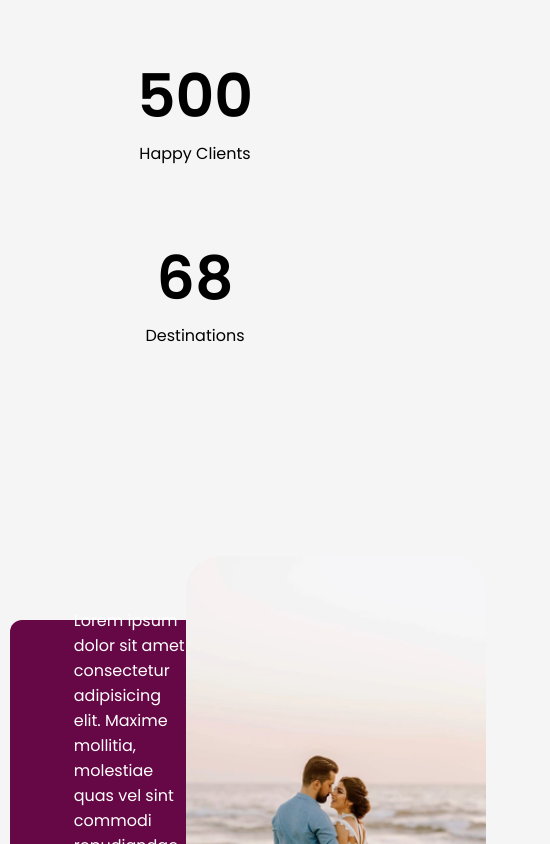
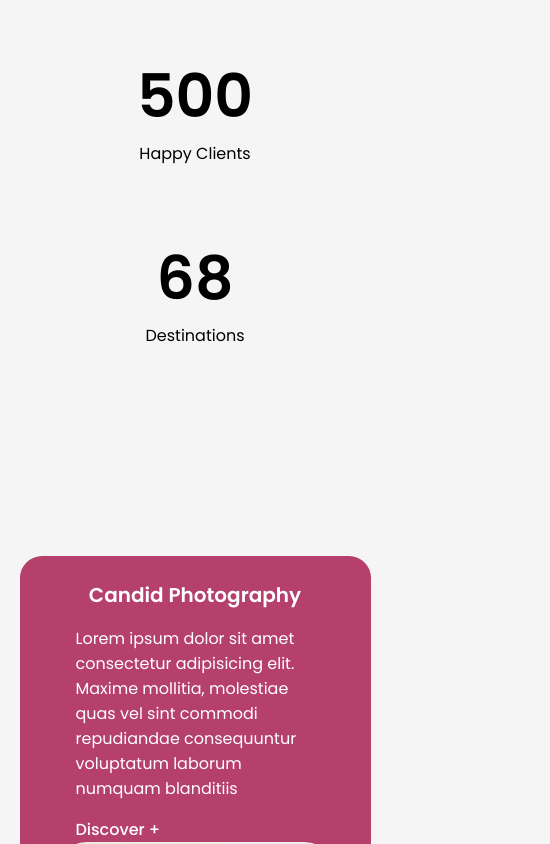
Before and after one commit to KrishnaDhingra/image-gallary-website, a React (Create React App) app: page / in a window 390 px wide. Shown: the part 1156-2000 px from the top of the page, 550 px wide, since content can reach past the window. Built offline with nearby package versions, Linux system fonts and the light colour scheme.

Commit message:
Made the sample photo home page responsive

```diff
--- a/package.json
+++ b/package.json
@@ -6,7 +6,7 @@
     "@testing-library/jest-dom": "^5.16.4",
     "@testing-library/react": "^13.1.1",
     "@testing-library/user-event": "^13.5.0",
-    "framer-motion": "^5.1.0",
+    "framer-motion": "^6.3.3",
     "react": "^18.1.0",
     "react-dom": "^18.1.0",
     "react-icons": "^4.3.1",
--- a/src/App.js
+++ b/src/App.js
@@ -5,15 +5,18 @@ import WhatHappeningSidePopup from './components/what-happening-sidepopup/what-h
 import Home from './pages/home'
 import FAQ from './components/faq/faq'
 import Wedding from './pages/wedding'
+import { BrowserRouter, Routes, Route } from 'react-router-dom'
 function App() {
   return (
     // <Enter />
-    <div>
+    <BrowserRouter>
       <Navbar />
-      {/* <FAQ /> */}
-      <Home />
-      {/* <Wedding /> */}
-    </div>
+      <Routes>
+        <Route path="/" element={<Home />} />
+        <Route path="/faq" element={<FAQ />} />
+        <Route path="/wedding" element={<Wedding />} />
+      </Routes>
+    </BrowserRouter>
   )
 }
 
--- a/src/components/home-photo-samples/home-photo-samples.css
+++ b/src/components/home-photo-samples/home-photo-samples.css
@@ -1,8 +1,8 @@
 :root {
-  --main-bg-color: #660746;
+  --main-bg-color: #b5406c;
 }
 .main-samples-container {
-  width: min(1000px, 95%);
+  width: min(1000px, 90%);
   position: relative;
   height: 480px;
   margin-inline: auto;
@@ -21,7 +21,8 @@
   background-color: var(--main-bg-color);
   width: 100%;
 }
-.main-samples-container p {
+.main-samples-container .content,
+h3 {
   font-size: 1rem;
   color: white;
 }
@@ -43,9 +44,38 @@
   z-index: 200;
   justify-content: space-between;
   align-items: center;
-  padding-inline: 4rem;
   /* gap: 10rem; */
 }
 .content-container > * {
   flex: 1;
 }
+@media only screen and (max-width: 600px) {
+  .main-samples-container {
+    grid-template-rows: 1.7fr 3rem 1fr;
+  }
+  .background {
+    grid-row: 1 / 3;
+    border-radius: 22px;
+  }
+  .content-container {
+    flex-direction: column;
+  }
+  .content-container > *:nth-child(1) {
+    padding-inline: 1.5rem;
+    margin-top: 1.5rem;
+  }
+  .content-container .content-heading {
+    text-align: center;
+  }
+  .content-container .discover {
+    font-weight: 500;
+    font-size: 1rem;
+  }
+  .content {
+    font-size: 10px;
+  }
+  .sample-image-container img {
+    max-width: 100%;
+    width: 100%;
+  }
+}
--- a/src/components/home-photo-samples/home-photo-samples.js
+++ b/src/components/home-photo-samples/home-photo-samples.js
@@ -6,12 +6,18 @@ function HomePhotoSamples() {
   return (
     <section className="main-samples-container">
       <div className="background"></div>
-      <div className="content-container">
-        <p className="content">
-          Lorem ipsum dolor sit amet consectetur adipisicing elit. Maxime
-          mollitia, molestiae quas vel sint commodi repudiandae consequuntur
-          voluptatum laborum numquam blanditiis
-        </p>
+      <div className="content-container px-8 md:px-12 md:gap-[3.5rem] xl:gap-0 xl:px-[4.5rem]">
+        <div className="flex flex-col gap-4">
+          <h3 className="content-heading font-semibold text-[20px]">
+            Candid Photography
+          </h3>
+          <p className="content">
+            Lorem ipsum dolor sit amet consectetur adipisicing elit. Maxime
+            mollitia, molestiae quas vel sint commodi repudiandae consequuntur
+            voluptatum laborum numquam blanditiis
+          </p>
+          <h3 className="discover font-semibold text-[20px]">Discover +</h3>
+        </div>
         <div className="sample-image-container">
           <img src={SamplePhoto} alt="" />
         </div>
--- a/src/components/navbar/Navbar.js
+++ b/src/components/navbar/Navbar.js
@@ -2,6 +2,7 @@ import React, { useState } from 'react'
 import './Navbar.css'
 import { motion, AnimatePresence } from 'framer-motion'
 import { FaRegBell } from 'react-icons/fa'
+import { Link } from 'react-router-dom'
 import Logo from '../../utilities/navbar-logo.svg'
 import Backdrop from '../backdrop'
 import WhatHappeningSidePopup from '../what-happening-sidepopup/what-happening-sidepopup'
@@ -51,13 +52,13 @@ function Navbar() {
   }
 
   const navbarLinks = [
-    'About us',
-    'Jobs',
-    'Location',
-    'Book Now',
-    'FAQ',
-    'Blog',
-    'Pricing',
+    { text: 'About us', redirect: '/' },
+    { text: 'Jobs', redirect: '/' },
+    { text: 'Location', redirect: '/' },
+    { text: 'Book Now', redirect: '/' },
+    { text: 'FAQ', redirect: '/faq' },
+    { text: 'Blog', redirect: '/' },
+    { text: 'Pricing', redirect: '/' },
   ]
   return (
     <>
@@ -76,9 +77,9 @@ function Navbar() {
                   {navbarLinks.map((link) => {
                     return (
                       <motion.li key={link} variants={item}>
-                        <a href="">
-                          <span>{link}</span>
-                        </a>
+                        <Link to={link.redirect}>
+                          <span>{link.text}</span>
+                        </Link>
                       </motion.li>
                     )
                   })}
--- a/src/components/wedding-images-carousel/wedding-images-carousel.css
+++ b/src/components/wedding-images-carousel/wedding-images-carousel.css
@@ -2,13 +2,13 @@
   width: max-content;
   max-width: min(1300px, 90%);
   margin-top: 7rem;
-  height: 403px;
+  height: 410px;
   display: flex;
   margin-inline: auto;
   gap: 1.3rem;
 }
 .wedding-image {
-  width: 120px;
+  width: 112px;
   height: 100%;
   position: relative;
   background-image: url('https://wallpaperaccess.com/full/775987.jpg');
```
Also changed, not shown: src/App.css (line endings or trailing spaces), src/utilities/wedding-sample-photo.png (added), 1 other file (tests, documents, lock files or other folders).
